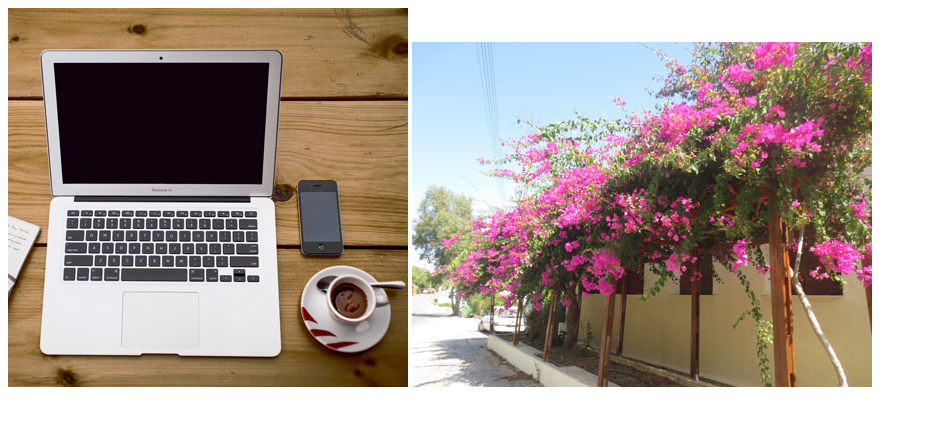
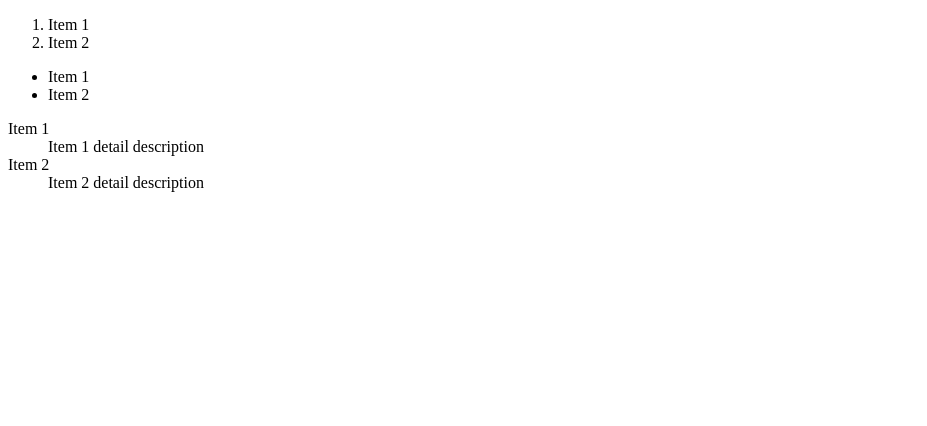
Before and after one commit to ShawnTseng/HTML5-practice, a plain HTML site: page index.html in a window 1280 px wide. Shown: the whole page, without its empty margins (0-927 px from the left). Drawn offline with Linux system fonts and the light colour scheme.

Commit message:
List練習

```diff
--- a/index.html
+++ b/index.html
@@ -6,24 +6,24 @@
 </head>
 
 <body>
-    <!-- usemap: 建立和map的關聯 -->
-    <img src="assets/workplace.jpg" alt="Workplace contains laptop, smart phone and coffee" usemap="#workmap">
+    <!-- 有順序 -->
+    <ol>
+        <li>Item 1</li>
+        <li>Item 2</li>
+    </ol>
 
-    <map name="workmap">
-        <!-- area: 定義可點選的區域 -->
-        <area shape="rect" coords="34,44,270,350" alt="Computer" href="https://www.w3schools.com/html/computer.htm">
-        <area shape="rect" coords="290,172,333,250" alt="Phone" href="https://www.w3schools.com/html/phone.htm">
-        <area shape="circle" coords="337,300,44" alt="Coffee" href="https://www.w3schools.com/html/coffee.htm">
-    </map>
+    <!-- 無順序 -->
+    <ul>
+        <li>Item 1</li>
+        <li>Item 2</li>
+    </ul>
 
-    <!-- HTML自適應圖片 -->
-    <picture>
-        <!-- 按照順序讀取，第一個符合就直接顯示了 -->
-        <source media="(min-width: 650px)" srcset="assets/img_pink_flowers.jpg">
-        <source media="(min-width: 465px)" srcset="assets/img_white_flower.jpg">
-        <!-- 一定要放一個img在最後，當瀏覽器不支援picture，或上述都不符時的預設圖片 -->
-        <img src="assets/img_orange_flowers.jpg" alt="of course flower">
-    </picture>
+    <dl>
+        <dt>Item 1</dt>
+        <dd>Item 1 detail description</dd>
+        <dt>Item 2</dt>
+        <dd>Item 2 detail description</dd>
+    </dl>
 
 </body>
 
```
